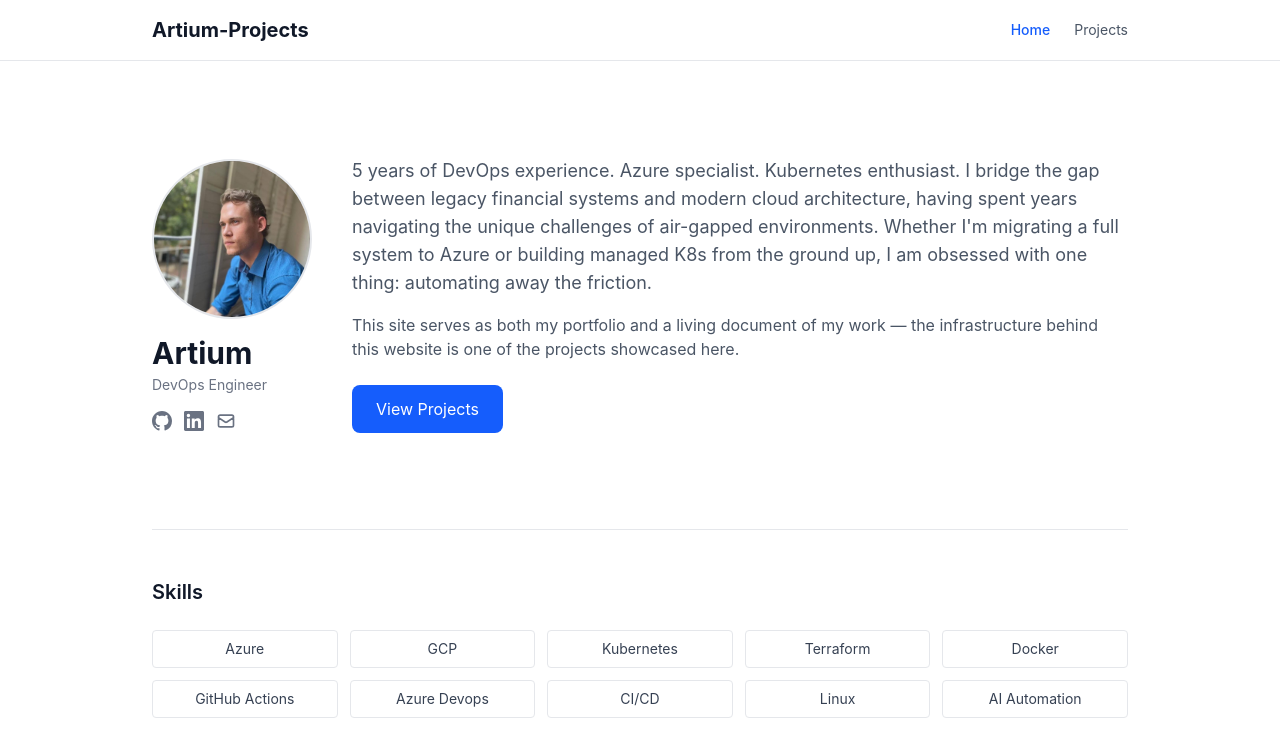
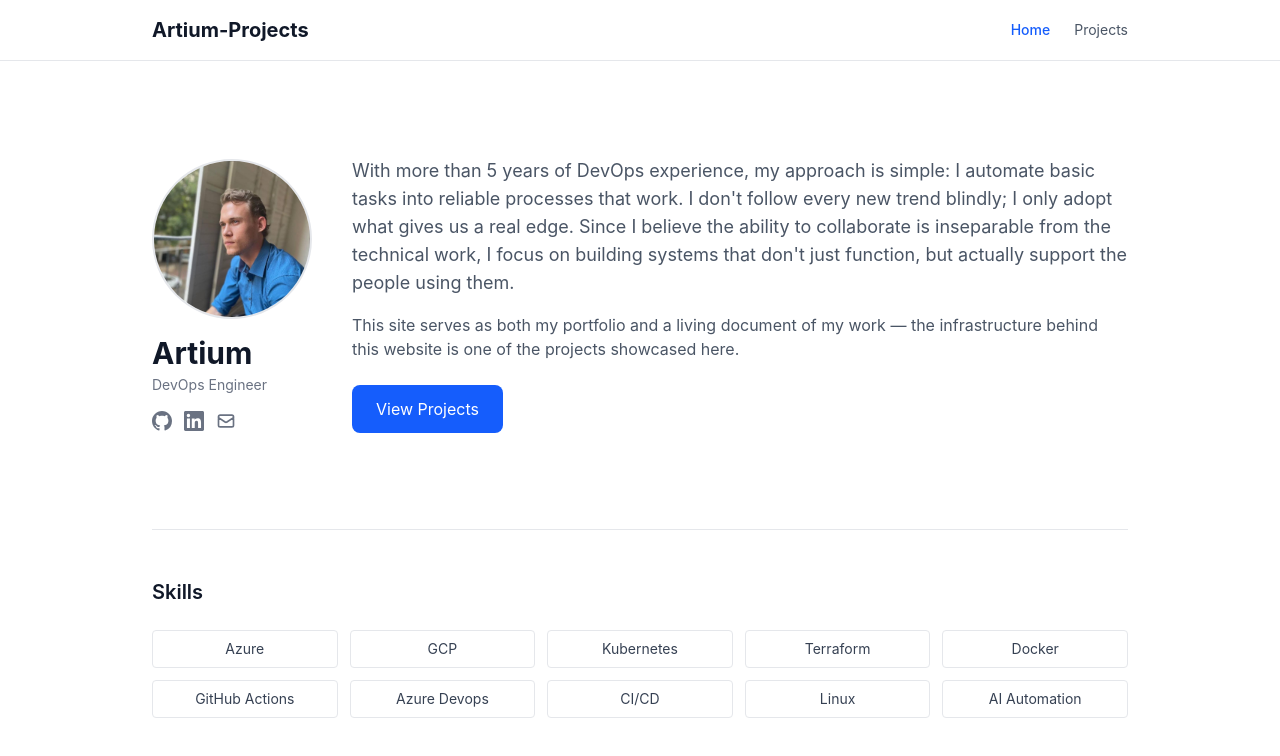
Before and after one commit to myusername68/artium-projects, a React (Vite) app in the folder website/: page / in a window 1280 px wide. Shown: the top 756 px of the page. Built offline with nearby package versions, Linux system fonts and the light colour scheme.

Commit message:
feature: updated about me paragraph

```diff
--- a/website/src/pages/Home.tsx
+++ b/website/src/pages/Home.tsx
@@ -30,10 +30,7 @@ export default function Home() {
 
           <div className="flex-1">
             <p className="text-lg text-gray-600 dark:text-gray-400 mb-4">
-              5 years of DevOps experience. Azure specialist. Kubernetes enthusiast.
-              I bridge the gap between legacy financial systems and modern cloud architecture, having spent years navigating the unique challenges of air-gapped environments.
-              Whether I'm migrating a full system to Azure or building managed K8s from the ground up, I am obsessed with one thing: automating away the friction.
-            </p>
+With more than 5 years of DevOps experience, my approach is simple: I automate basic tasks into reliable processes that work. I don't follow every new trend blindly; I only adopt what gives us a real edge. Since I believe the ability to collaborate is inseparable from the technical work, I focus on building systems that don't just function, but actually support the people using them.            </p>
             <p className="text-gray-600 dark:text-gray-400 mb-6">
               This site serves as both my portfolio and a living document of my work — the
               infrastructure behind this website is one of the projects showcased here.
```
